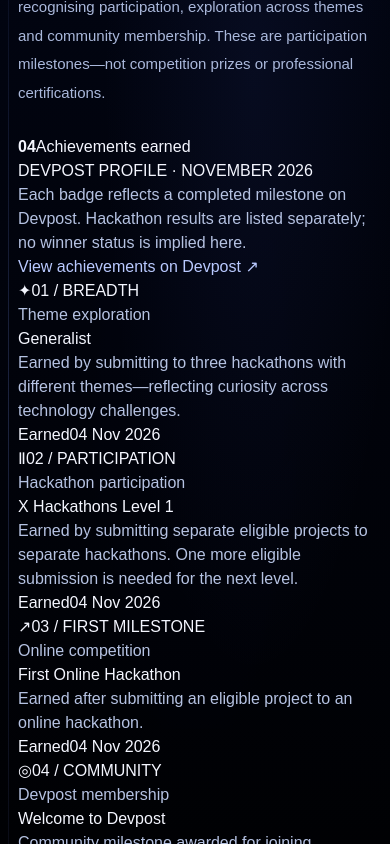
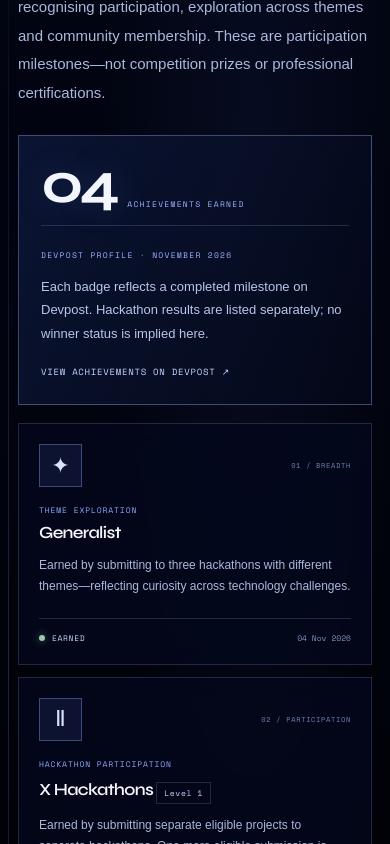
Before and after one commit to Moana-star/Naom-Bosibori.github.io, a Next.js app: page / in a window 390 px wide. Shown: the part 8200-9044 px from the top of the page. Built offline with nearby package versions, Linux system fonts and the light colour scheme.

Commit message:
Style responsive Devpost recognition section

```diff
--- a/app/globals.css
+++ b/app/globals.css
@@ -597,3 +597,59 @@ a:focus-visible, button:focus-visible, summary:focus-visible {
   .nav.open { display: grid !important; }
   .nav.open a { min-height: 46px !important; display: flex !important; align-items: center; }
 }
+
+
+/* Devpost recognition — factual, responsive portfolio section */
+.recognition-overview {
+  display: grid; grid-template-columns: 190px minmax(0,1fr); gap: 28px; align-items: center;
+  margin: 0 0 18px; padding: clamp(22px,3.5vw,38px);
+  border: 1px solid var(--line-strong); background: linear-gradient(115deg,rgba(12,22,55,.88),rgba(3,7,23,.78));
+}
+.recognition-count { display: grid; gap: 4px; justify-items: start; }
+.recognition-count strong {
+  color: #f4f6ff; font: 700 clamp(3.6rem,7vw,5.4rem)/.9 var(--display);
+  letter-spacing: -.08em; text-shadow: 0 0 36px rgba(115,146,255,.2);
+}
+.recognition-count span, .recognition-kicker {
+  color: #9db4ff; font: 8px var(--mono); letter-spacing: .16em; text-transform: uppercase;
+}
+.recognition-overview-copy { border-left: 1px solid var(--line); padding-left: 26px; }
+.recognition-overview-copy p { max-width: 720px; margin: 10px 0 13px; color: #b8c6e9; font-size: 13px; line-height: 1.8; }
+.recognition-profile-link { color: var(--ice); font: 9px var(--mono); letter-spacing: .08em; text-transform: uppercase; }
+.recognition-profile-link:hover { color: #fff; }
+.recognition-grid { display: grid; grid-template-columns: repeat(4,minmax(0,1fr)); gap: 12px; }
+.recognition-card {
+  min-width: 0; display: flex; flex-direction: column; padding: 22px 19px 18px;
+  border: 1px solid var(--line); background: rgba(4,9,29,.76); backdrop-filter: blur(14px);
+  transition: border-color .25s,background .25s,transform .25s;
+}
+.recognition-card:hover { border-color: rgba(158,181,255,.5); background: rgba(9,17,48,.88); transform: translateY(-3px); }
+.recognition-card-top { display: flex; align-items: center; justify-content: space-between; gap: 8px; margin-bottom: 24px; }
+.recognition-symbol {
+  width: 43px; height: 43px; display: grid; place-items: center;
+  border: 1px solid rgba(151,174,255,.36); background: rgba(90,118,230,.11);
+  color: #d8e2ff; font: 22px var(--display);
+}
+.recognition-index { color: #7183b6; font: 7px var(--mono); letter-spacing: .1em; text-align: right; }
+.recognition-type { margin: 0 0 7px !important; color: #8fa8ff !important; font: 8px var(--mono); letter-spacing: .11em; text-transform: uppercase; }
+.recognition-card h3 { min-height: 2.5em; margin: 0 0 11px; color: #f5f7ff; font: 600 clamp(17px,1.55vw,21px)/1.2 var(--display); letter-spacing: -.04em; }
+.recognition-card > p:not(.recognition-type) { flex: 1; margin: 0 0 20px; color: #aab8db; font-size: 12px; line-height: 1.8; }
+.recognition-level { display: inline-block; margin-top: 5px; padding: 4px 7px; border: 1px solid var(--line); color: #c7d5ff; font: 8px var(--mono); letter-spacing: .08em; vertical-align: middle; }
+.recognition-meta { display: flex; justify-content: space-between; align-items: center; flex-wrap: wrap; gap: 9px; padding-top: 13px; border-top: 1px solid var(--line); color: #7f91bc; font: 8px var(--mono); }
+.recognition-status { display: inline-flex; align-items: center; gap: 7px; color: #c7d5ff; text-transform: uppercase; letter-spacing: .08em; }
+.recognition-status i { width: 6px; height: 6px; border-radius: 50%; background: #9bc9a9; box-shadow: 0 0 9px rgba(155,201,169,.55); }
+.recognition-footnote { margin: 17px 0 0 !important; color: #7585ad !important; font: 8px/1.8 var(--mono); letter-spacing: .025em; }
+@media (max-width: 1050px) {
+  .recognition-grid { grid-template-columns: repeat(2,minmax(0,1fr)); }
+  .recognition-card h3 { min-height: 0; }
+}
+@media (max-width: 600px) {
+  .recognition-overview { grid-template-columns: 1fr; gap: 15px; padding: 22px; }
+  .recognition-count { grid-template-columns: auto 1fr; align-items: end; gap: 12px; }
+  .recognition-count strong { font-size: 3.6rem; }
+  .recognition-overview-copy { padding: 15px 0 0; border-left: 0; border-top: 1px solid var(--line); }
+  .recognition-grid { grid-template-columns: 1fr; }
+  .recognition-card { padding: 20px; }
+  .recognition-card-top { margin-bottom: 17px; }
+  .recognition-card h3 { min-height: 0; }
+}
```
